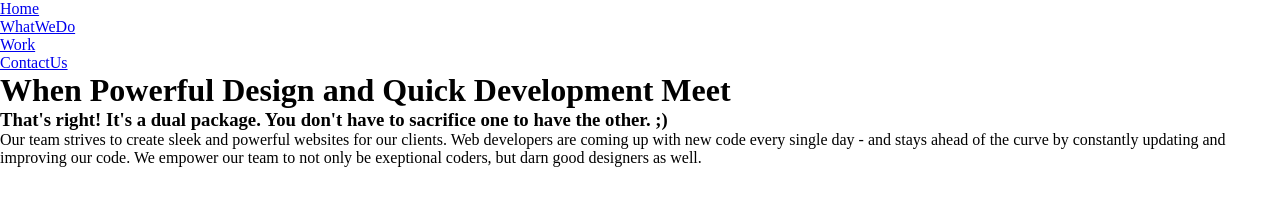
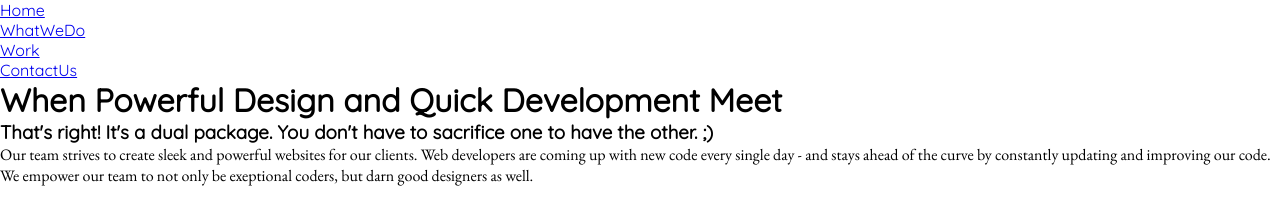
Before and after one commit to mattcombs/mockupsite1, a plain HTML site: page index.html in a window 1280 px wide. Drawn offline with nearby package versions, Linux system fonts and the light colour scheme.

Commit message:
add main typeface and font style

```diff
--- a/css/main.css
+++ b/css/main.css
@@ -6,3 +6,11 @@ body, h1, h2, h3, h4, h5, h6, p, blockquote, pre, hr, dl, dd, ol, ul, figure {
 }
 
 /* MAIN NAVIGATION */
+
+body {
+  color: black;
+  font-family: 'Quicksand', sans-serif;
+}
+
+p {
+  font-family: 'EB Garamond', serif;
```
